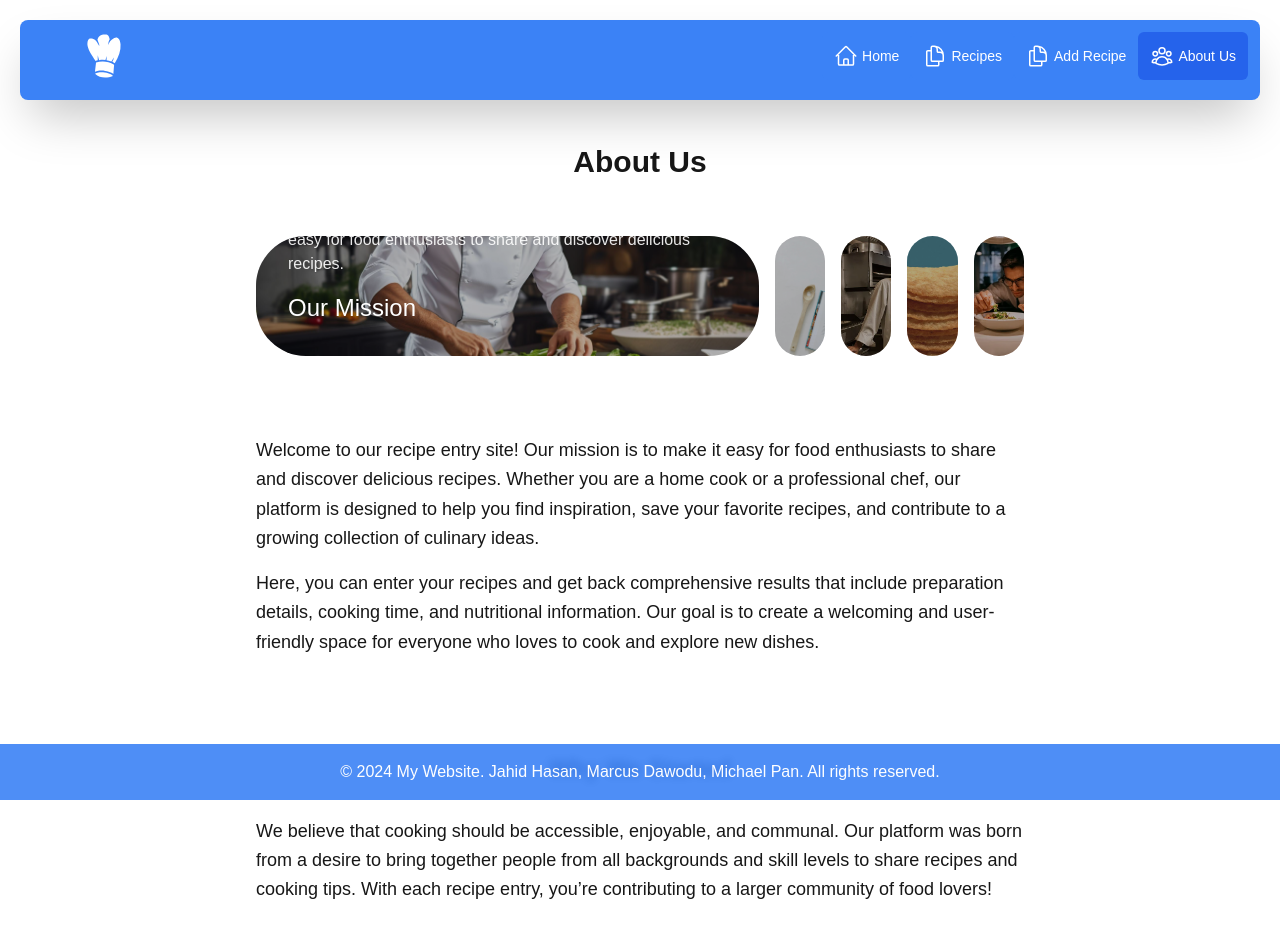
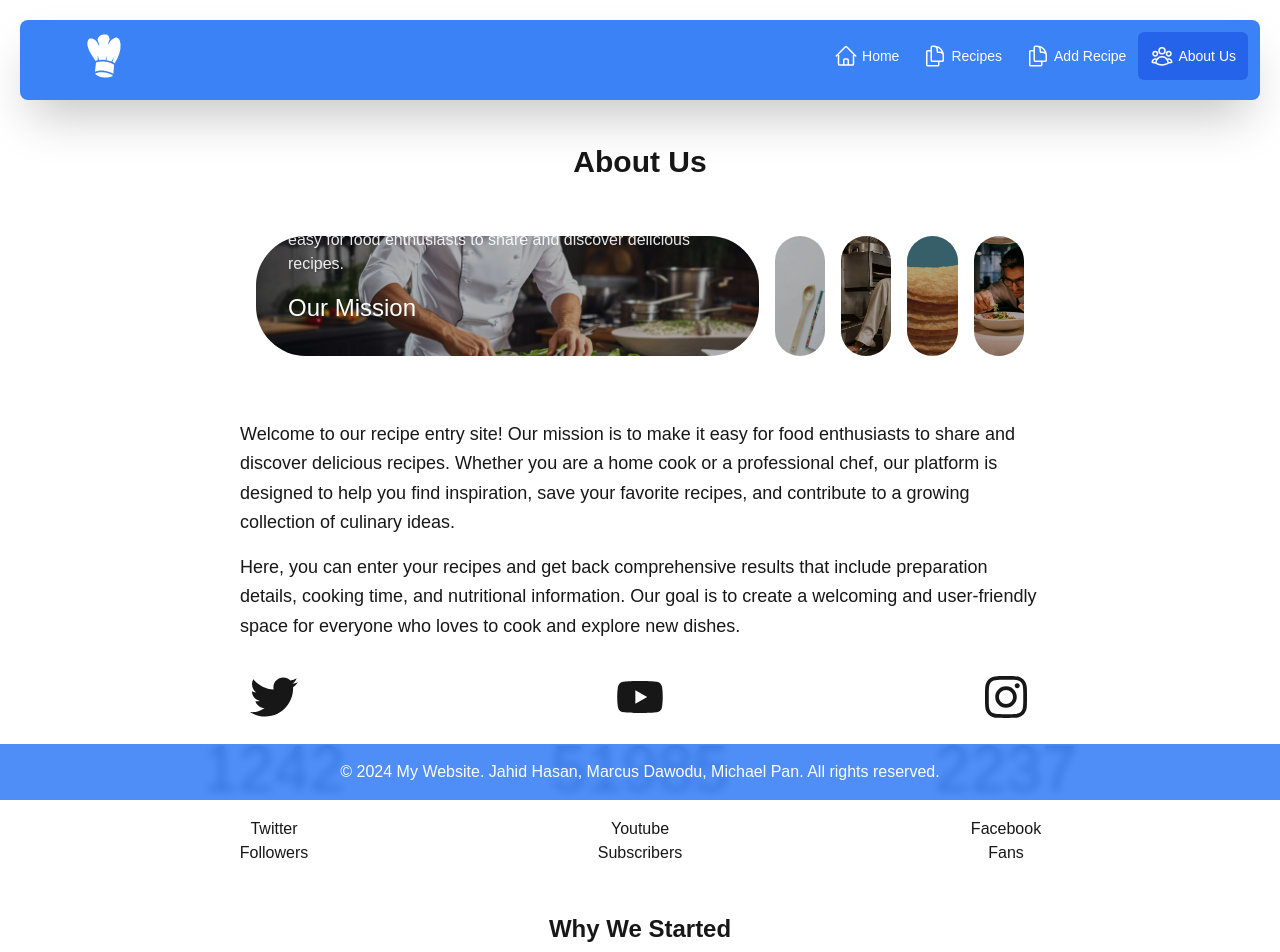
Before and after one commit to MarcusD17/355project, a Next.js app: page /about in a window 1280 px wide. Shown: the top 952 px of the page. Built offline with nearby package versions, Linux system fonts and the light colour scheme.

Commit message:
Another Udemy Project Implemented

```diff
--- a/src/app/about/page.tsx
+++ b/src/app/about/page.tsx
@@ -1,6 +1,14 @@
 'use client';
 
-import { useState } from 'react';
+import {useEffect, useRef, useState} from 'react';
+import styles from '../ui/about/incrementing-counter.module.css';
+import { FaInstagram } from "react-icons/fa6";
+import { FaYoutube } from "react-icons/fa";
+import { FaTwitter } from "react-icons/fa";
+import { RiTwitterXFill } from "react-icons/ri";
+
+
+
 
 export default function AboutPage() {
     const [activePanel, setActivePanel] = useState(0);
@@ -32,6 +40,46 @@
             content: "Building the future of recipe sharing and culinary exploration."
         }
     ];
+
+    const twitterRef = useRef<HTMLDivElement>(null);
+    const youtubeRef = useRef<HTMLDivElement>(null);
+    const facebookRef = useRef<HTMLDivElement>(null);
+
+    useEffect(() => {
+        const counters = [
+            { ref: twitterRef, target: 1242 },
+            { ref: youtubeRef, target: 51985 },
+            { ref: facebookRef, target: 2237 }
+        ];
+
+        counters.forEach(({ ref, target }) => {
+            // Check if ref is current and assigned before proceeding
+            if (ref.current) {
+                ref.current.innerText = '0';
+
+                const increment = target / 200; // Adjust this value to control the speed
+                let currentCount = 0;
+
+                const updateCounter = () => {
+                    if (currentCount < target) {
+                        currentCount = Math.ceil(currentCount + increment);
+                        // eslint-disable-next-line @typescript-eslint/ban-ts-comment
+                        // @ts-expect-error
+                        ref.current.innerText = `${currentCount}`;
+                        requestAnimationFrame(updateCounter);
+                    } else {
+                        // eslint-disable-next-line @typescript-eslint/ban-ts-comment
+                        // @ts-expect-error
+                        ref.current.innerText = target.toString();
+                    }
+                };
+
+                updateCounter(); // Start the counter
+            }
+        });
+    }, []);
+
+
 
     return (
         <div className="max-w-4xl mx-auto p-8 space-y-4 mt-8">
@@ -69,7 +117,7 @@
                 ))}
             </div>
 
-            <section className="max-w-4xl mx-auto p-8 space-y-4 mt-8">
+            <section className="max-w-4xl mx-auto p-4 space-y-4 mt-8">
                 <p className="text-lg leading-relaxed">
                     Welcome to our recipe entry site! Our mission is to make it easy for food enthusiasts to share and
                     discover delicious recipes. Whether you are a home cook or a professional chef, our platform is
@@ -83,7 +131,26 @@
                 </p>
             </section>
 
-            <section className="max-w-4xl mx-auto p-8 space-y-4 mt-8">
+            <section className={styles.bodyCounterContainer}>
+                <div className={styles.counterContainer}>
+                    <FaTwitter style={{ fontSize: '3rem' }} />
+                    <div ref={twitterRef} className={styles.counter}>0</div>
+                    <span>Twitter Followers</span>
+                </div>
+                <div className={styles.counterContainer}>
+                    <FaYoutube style={{ fontSize: '3rem' }} />
+                    <div ref={youtubeRef} className={styles.counter}>0</div>
+                    <span>Youtube Subscribers</span>
+                </div>
+                <div className={styles.counterContainer}>
+                    <FaInstagram style={{ fontSize: '3rem' }} />
+                    <div ref={facebookRef} className={styles.counter}>0</div>
+                    <span>Facebook Fans</span>
+                </div>
+            </section>
+
+
+            <section className="max-w-4xl mx-auto p-4 space-y-4 mt-8">
                 <h2 className="text-2xl font-semibold text-center md:p-4">Why We Started</h2>
                 <p className="text-lg leading-relaxed">
                     We believe that cooking should be accessible, enjoyable, and communal. Our platform was born from a
@@ -92,7 +159,7 @@
                 </p>
             </section>
             {/* Team Section */}
-            <section className="max-w-4xl mx-auto p-8 space-y-4 mt-8">
+            <section className="max-w-4xl mx-auto p-8 space-y-4 mt-8 pb-24 mb-16">
                 <h2 className="text-2xl font-semibold text-center">Meet the Team</h2>
                 <ul className="space-y-2 text-center">
                     <li><strong>Jahid Hasan</strong> - Founder & Chef Extraordinaire</li>
--- /dev/null
+++ b/src/app/ui/about/incrementing-counter.module.css
@@ -0,0 +1,32 @@
+@import url('https://fonts.googleapis.com/css2?family=Roboto+Mono:wght@400;500;700&display=swap');
+
+
+
+.bodyCounterContainer {
+    display: flex; /* Use flexbox */
+    flex-wrap: nowrap; /* Prevent wrapping */
+    justify-content: space-between; /* Space out items evenly */
+    margin: 20px 0; /* Add some vertical margin */
+}
+
+.counterContainer {
+    display: flex; /* Keep items in a row */
+    flex-direction: column; /* Stack icon and text vertically */
+    align-items: center; /* Center items horizontally */
+    text-align: center; /* Center text */
+    width: 100px; /* Set a fixed width to prevent wrapping */
+}
+
+.counter {
+    font-size: 4rem; /* Increase the font size for visibility */
+    white-space: nowrap; /* Prevent text from wrapping */
+    overflow: hidden; /* Hide overflow if it exceeds the container */
+    text-overflow: ellipsis; /* Add ellipsis for overflowed text */
+}
+
+
+@media (max-width: 580px) {
+    .counter-container {
+        flex-direction: column; /* Adjust for mobile view */
+    }
+}
--- a/src/app/ui/recipes/add-recipe.tsx
+++ b/src/app/ui/recipes/add-recipe.tsx
@@ -19,6 +19,7 @@
                 <input
                     type="text"
                     name="name"
+                    placeholder="Ex. Spaghetti Bolognese"
                     className="w-full p-2 border border-gray-400 rounded focus:outline-none focus:ring-2
                     focus:ring-blue-500 focus:border-transparent transition duration-300 ease-in-out pl-4"
                     required
@@ -35,6 +36,7 @@
                 <label className="block text-sm font-medium">Description</label>
                 <textarea
                     name="description"
+                    placeholder="Enter Description"
                     className="w-full p-2 border border-gray-400 rounded focus:outline-none focus:ring-2
                     focus:ring-blue-500 focus:border-transparent transition duration-300 ease-in-out pl-4"
                     required
@@ -86,6 +88,7 @@
                 <input
                     type="text"
                     name="image_url"
+                    placeholder="Enter URL Here"
                     className="w-full p-2 border border-gray-400 rounded focus:outline-none focus:ring-2
                     focus:ring-blue-500 focus:border-transparent transition duration-300 ease-in-out pl-4"
                     aria-describedby="image-url-error"
@@ -102,6 +105,7 @@
                 <input
                     type="text"
                     name="ingredients_list"
+                    placeholder="Ex. Eggs, Cheese, Flour"
                     className="w-full p-2 border border-gray-400 rounded focus:outline-none focus:ring-2
                     focus:ring-blue-500 focus:border-transparent transition duration-300 ease-in-out pl-4"
                     required
@@ -118,6 +122,7 @@
                 <label className="block text-sm font-medium">Instructions</label>
                 <textarea
                     name="instructions"
+                    placeholder="Gather all ingredients. Preheat the oven to 350 degrees F (175 degrees C)..."
                     className="w-full p-2 border border-gray-400 rounded focus:outline-none focus:ring-2
                     focus:ring-blue-500 focus:border-transparent transition duration-300 ease-in-out pl-4"
                     required
```
Also changed, not shown: globals.css (deleted, +0 -36 lines).
